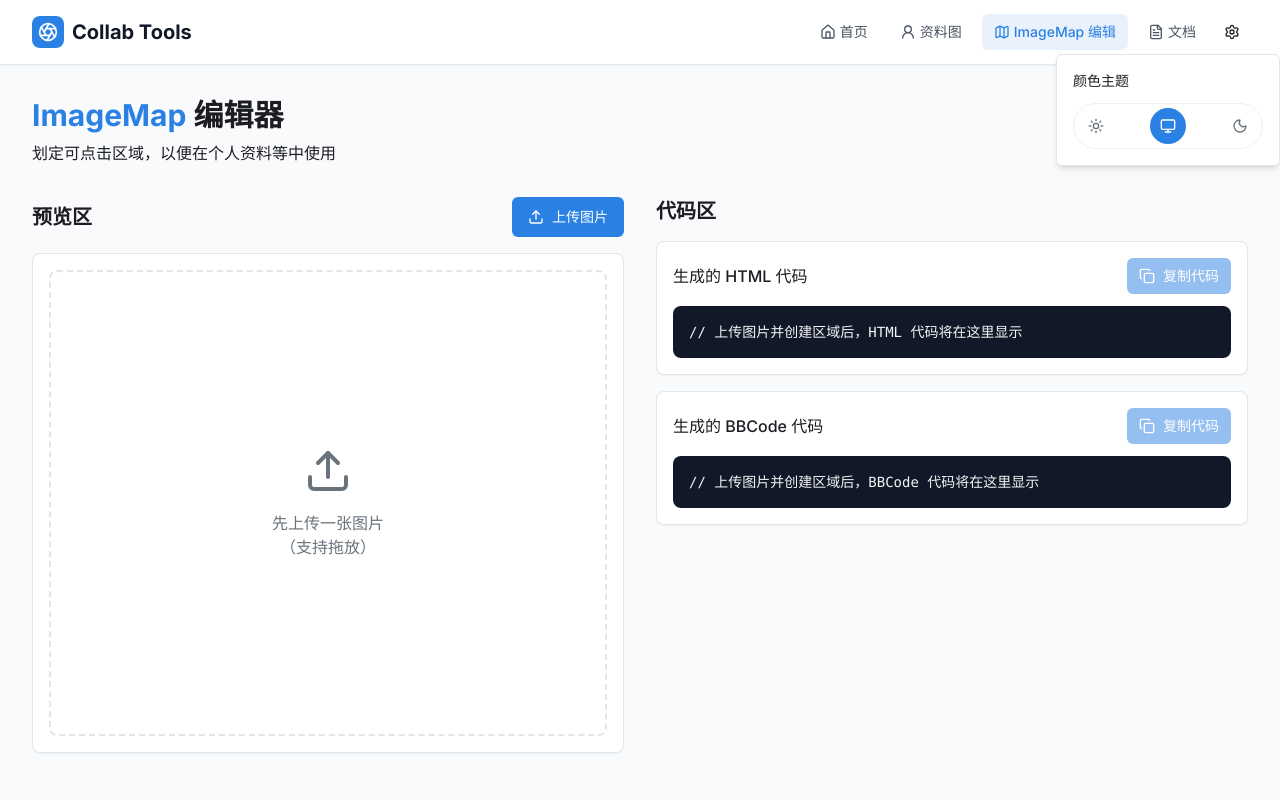
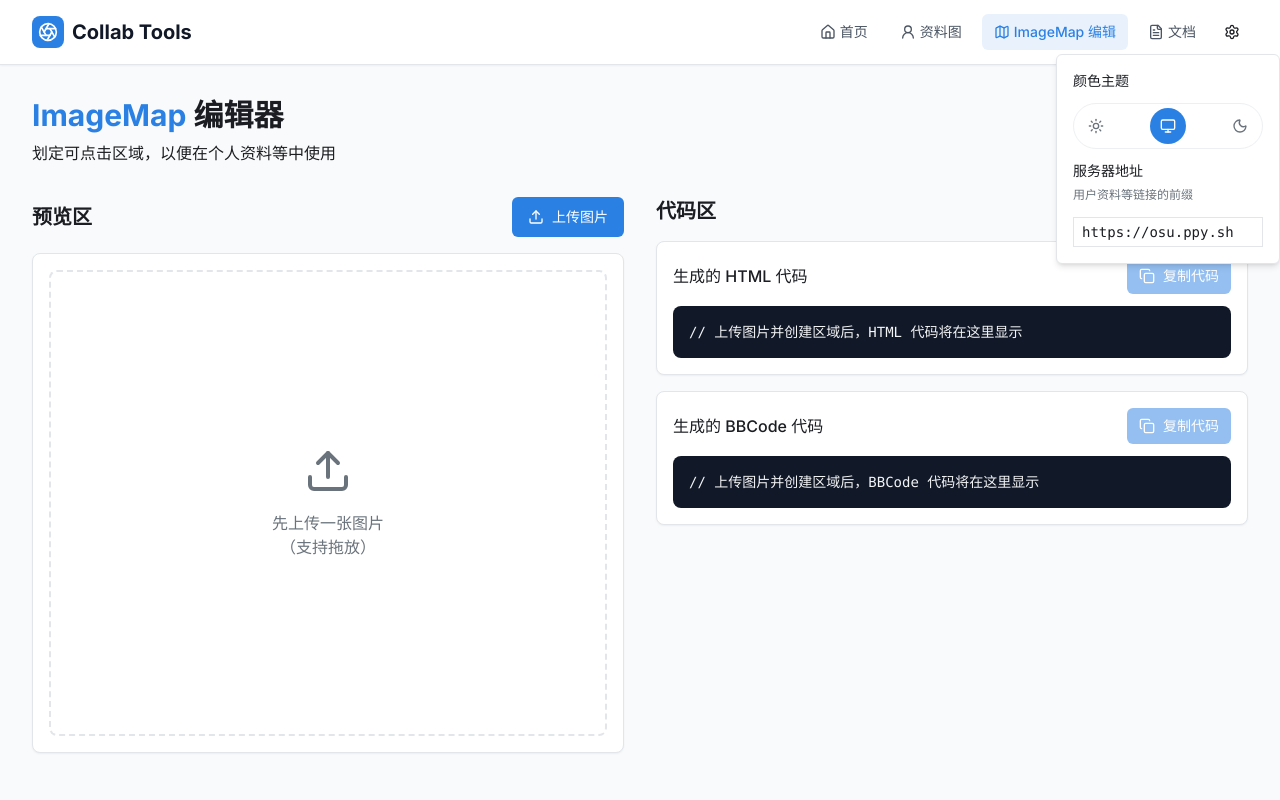
Before and after one commit to CloneWith/osu-collab-tools, a Next.js app: page /editor in a window 1280 px wide. Both pictures are taken after a click on the button 1232 px from the left and 32 px from the top of the page. Shown: the top 800 px of the page. Built offline with nearby package versions, Linux system fonts and the light colour scheme.

Commit message:
Support custom server endpoint link

```diff
--- a/app/editor/page.tsx
+++ b/app/editor/page.tsx
@@ -30,6 +30,7 @@ import {
 } from "lucide-react";
 import { clamp } from "@/lib/utils";
 import DragAndDropOverlay, { DnDRejectReason } from "@/app/editor/dnd-overlay";
+import { common } from "@/app/common";
 
 interface Rectangle {
   id: string;
@@ -50,8 +51,6 @@ interface ContextMenuPosition {
 
 type EditorTool = "select" | "move" | "create" | "delete"
 
-// TODO: Add support to customize server and API links
-const server_link = "osu.ppy.sh";
 const tool_names = {
   "select": "选择",
   "move": "移动",
@@ -59,6 +58,11 @@ const tool_names = {
   "delete": "删除",
 };
 export default function EditorPage() {
+  // 在 SSR / 构建阶段没有 window / localStorage
+  const server_link = typeof window !== 'undefined'
+    ? (localStorage.getItem("custom_endpoint") ?? common.defaultEndpoint)
+    : common.defaultEndpoint;
+
   // Image states
   const [uploadedImage, setUploadedImage] = useState<string | null>(null);
   const [imageName, setImageName] = useState<string | null>(null);
@@ -260,11 +264,11 @@ export default function EditorPage() {
   };
 
   const generateUserLinkFromId = (userId: number) => {
-    return `https://${server_link}/users/${userId}`;
+    return `${server_link}/users/${userId}`;
   };
 
   const generateUserLinkFromName = (username: string) => {
-    return `https://${server_link}/u/${username}`;
+    return `${server_link}/u/${username}`;
   };
 
   const setSelectedRect = (id: string | null) => {
--- a/components/ui/settings-flyout.tsx
+++ b/components/ui/settings-flyout.tsx
@@ -5,19 +5,46 @@ import { Popover, PopoverTrigger, PopoverContent } from "@/components/ui/popover
 import { Button } from "@/components/ui/button"
 import { Moon, Sun, Monitor, Settings } from "lucide-react";
 import { useTheme } from "next-themes"
+import { common } from "@/app/common";
+import { useEffect } from "react";
 
 export function SettingsFlyout() {
+  const endpointKey = "custom_endpoint";
+  const currentEndpointValue = typeof window !== 'undefined'
+      ? (localStorage.getItem("custom_endpoint") ?? common.defaultEndpoint)
+      : common.defaultEndpoint;
+
   const { theme, setTheme } = useTheme()
-  const [value, setValue] = React.useState<string>(theme ?? "system")
+  const [themeValue, setThemeValue] = React.useState<string>(theme ?? "system")
+  const [endpointValid, setEndpointValid] = React.useState<boolean>(true)
 
-  React.useEffect(() => {
+  useEffect(() => {
     // keep local selection synced with next-themes
-    if (theme) setValue(theme)
+    if (theme) setThemeValue(theme)
   }, [theme])
 
-  function onChange(v: string) {
-    setValue(v)
+  function onThemeChange(v: string) {
+    setThemeValue(v)
     setTheme(v)
+  }
+
+  function onEndpointChange(v: string) {
+    if (isValidURL(v))
+    {
+      setEndpointValid(true);
+      localStorage.setItem(endpointKey, v.trim());
+    } else {
+      setEndpointValid(false);
+    }
+  }
+
+  function isValidURL(src: string): boolean {
+    try {
+      const url = new URL(src);
+      return url.protocol === "https:" || url.protocol === "http";
+    } catch {
+      return false;
+    }
   }
 
   return (
@@ -44,13 +71,13 @@ export function SettingsFlyout() {
               { key: "system", icon: <Monitor className="w-4 h-4" />, title: "系统" },
               { key: "dark", icon: <Moon className="w-4 h-4" />, title: "深色" },
             ].map((opt, idx, arr) => {
-              const selected = value === (opt.key as string)
+              const selected = themeValue === (opt.key as string)
               return (
                 <Button
                   key={opt.key}
                   variant="ghost"
                   title={opt.title}
-                  onClick={() => onChange(opt.key as string)}
+                  onClick={() => onThemeChange(opt.key as string)}
                   className={
                     "relative flex items-center justify-center w-9 h-9 rounded-full transition-colors " +
                     (selected
@@ -64,6 +91,17 @@ export function SettingsFlyout() {
               )
             })}
           </div>
+
+          <div>
+            <h4 className="text-sm font-medium">服务器地址</h4>
+            <span className="text-xs text-muted-foreground">用户资料等链接的前缀</span>
+          </div>
+          <input className={`w-full px-2 py-1 border font-mono text-sm ${endpointValid ? "" : "border-yellow-600"}`}
+                 aria-label="服务器地址输入框"
+                 placeholder={common.defaultEndpoint}
+                 defaultValue={currentEndpointValue}
+                 onChange={(v) => onEndpointChange(v.target.value)}
+          />
         </div>
       </PopoverContent>
     </Popover>
```
